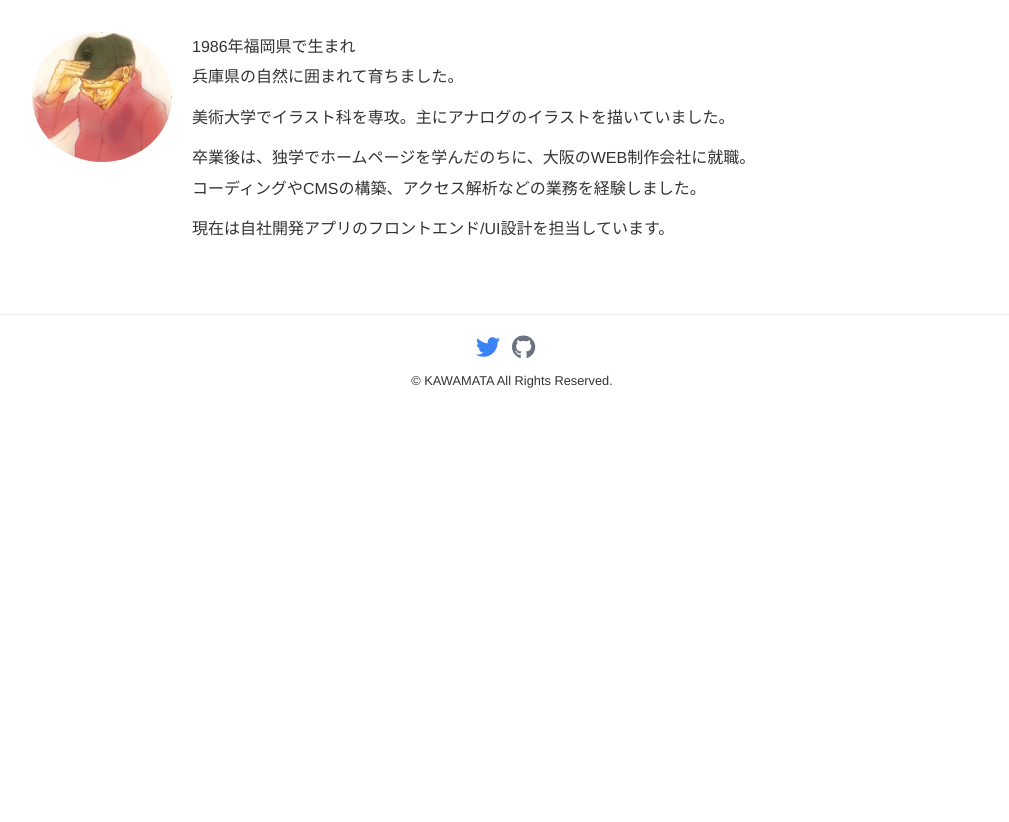
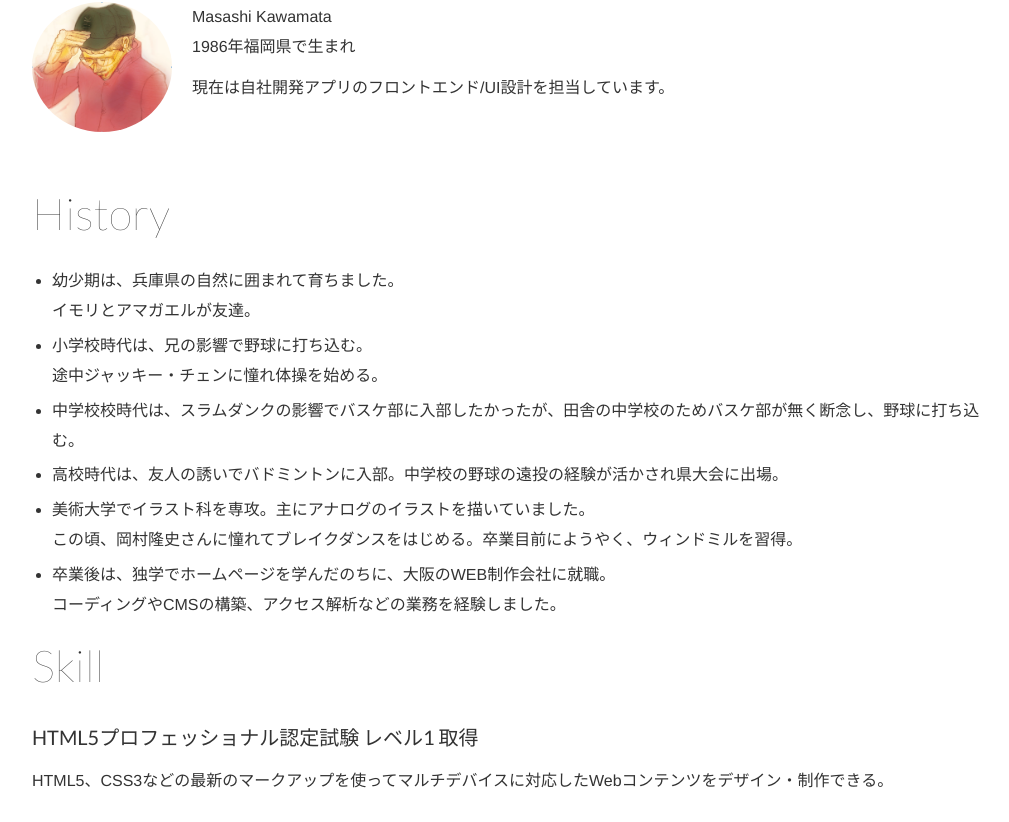
Before and after one commit to mogura7777/Portfolio, a Next.js app: page / in a window 1280 px wide. Shown: the part 178-1000 px from the top of the page, without its empty margins (128-1137 px from the left). Before the commit the page ends 800 px from the top, so only its background shows below. Built offline with nearby package versions, Linux system fonts and the light colour scheme.

Commit message:
レイアウト調整

```diff
--- a/src/pages/index.tsx
+++ b/src/pages/index.tsx
@@ -7,32 +7,65 @@ import MyImage from "../components/Image";
 const Home: NextPage = () => {
   return (
     <Layout title="Home">
+      <h1 className="ttl">Profile</h1>
       <div className="Home__box">
-        <h1 className="ttl">Profile</h1>
-      </div>
-      <div className="flex Home__box">
         <div className="Home__img">
           <MyImage fname="../img/001.png" />
         </div>
         <div>
-          <p className="txt">
-            1986年福岡県で生まれ
-            <br />
-            兵庫県の自然に囲まれて育ちました。
-          </p>
-          <p className="txt">
-            美術大学でイラスト科を専攻。主にアナログのイラストを描いていました。
-          </p>
-          <p className="txt">
-            卒業後は、独学でホームページを学んだのちに、大阪のWEB制作会社に就職。
-            <br />
-            コーディングやCMSの構築、アクセス解析などの業務を経験しました。
-          </p>
+          <h2>Masashi Kawamata</h2>
+          <p className="txt">1986年福岡県で生まれ</p>
+
           <p className="txt">
             現在は自社開発アプリのフロントエンド/UI設計を担当しています。
           </p>
         </div>
       </div>
+      <h1 className="ttl">History</h1>
+      <div className="History__box">
+        <ul className="History__list">
+          <li>
+            幼少期は、兵庫県の自然に囲まれて育ちました。
+            <br />
+            イモリとアマガエルが友達。
+          </li>
+          <li>
+            小学校時代は、兄の影響で野球に打ち込む。
+            <br />
+            途中ジャッキー・チェンに憧れ体操を始める。
+          </li>
+          <li>
+            中学校校時代は、スラムダンクの影響でバスケ部に入部したかったが、田舎の中学校のためバスケ部が無く断念し、野球に打ち込む。
+          </li>
+          <li>
+            高校時代は、友人の誘いでバドミントンに入部。中学校の野球の遠投の経験が活かされ県大会に出場。
+          </li>
+          <li>
+            美術大学でイラスト科を専攻。主にアナログのイラストを描いていました。
+            <br />
+            この頃、岡村隆史さんに憧れてブレイクダンスをはじめる。卒業目前にようやく、ウィンドミルを習得。
+          </li>
+          <li>
+            卒業後は、独学でホームページを学んだのちに、大阪のWEB制作会社に就職。
+            <br />
+            コーディングやCMSの構築、アクセス解析などの業務を経験しました。
+          </li>
+        </ul>
+      </div>
+      <h1 className="ttl">Skill</h1>
+      <div className="Skill__box">
+        <h2 className="sttl">HTML5プロフェッショナル認定試験 レベル1 取得</h2>
+        <p className="txt">
+          HTML5、CSS3などの最新のマークアップを使ってマルチデバイスに対応したWebコンテンツをデザイン・制作できる。
+        </p>
+      </div>
+      <div className="Skill__box">
+        <h2 className="sttl">HTML5プロフェッショナル認定試験 レベル2 取得</h2>
+        <p className="txt">
+          JavaScriptなどの最新のマークアップを使ってシステム間連携や最新のマルチメディア技術に対応したWebアプリケーションや動的Webコンテンツの開発・設計ができる。
+        </p>
+      </div>
+      <h1 className="ttl">Profile</h1>
     </Layout>
   );
 };
--- a/src/styles/globals.scss
+++ b/src/styles/globals.scss
@@ -54,7 +54,13 @@ a {
   padding: 20px 20px;
 }
 .Home__box {
+  display: flex;
   margin: 0 0 40px;
+}
+@media screen and (max-width: 480px) {
+  .Home__box {
+    display: block;
+  }
 }
 .Home__img {
   max-width: 140px;
@@ -62,6 +68,23 @@ a {
   img {
     object-fit: cover;
     border-radius: 50%;
+  }
+}
+@media screen and (max-width: 480px) {
+  .Home__img {
+    max-width: 50%;
+    margin: 0 auto 20px;
+  }
+}
+.Skill__box {
+  margin: 0 0 20px;
+}
+.History__list {
+  margin: 0 0 0 20px;
+  list-style-type: disc;
+  // list-style-position: inside;
+  & > li {
+    margin: 0 0 4px;
   }
 }
 .no_page {
```
